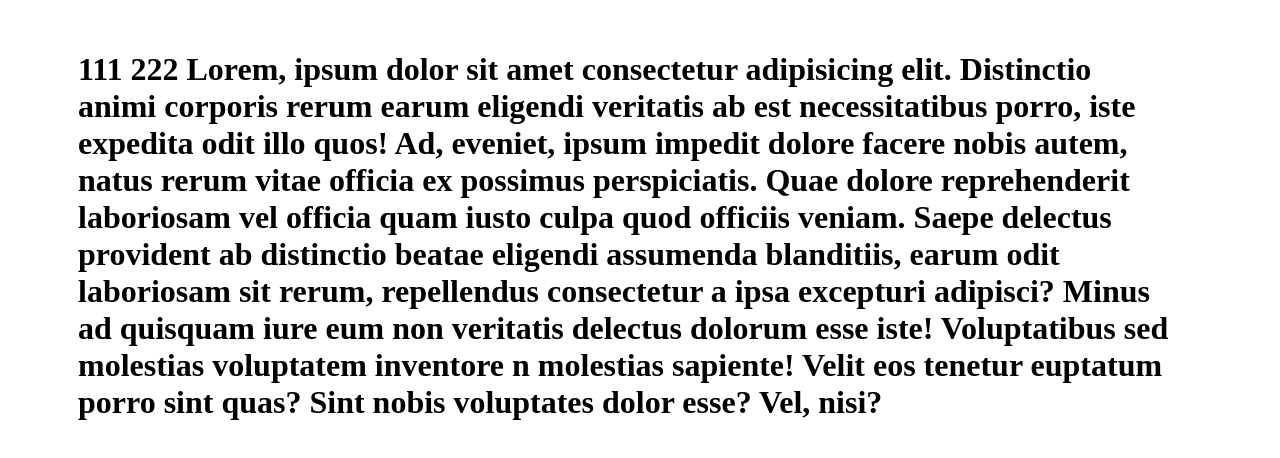
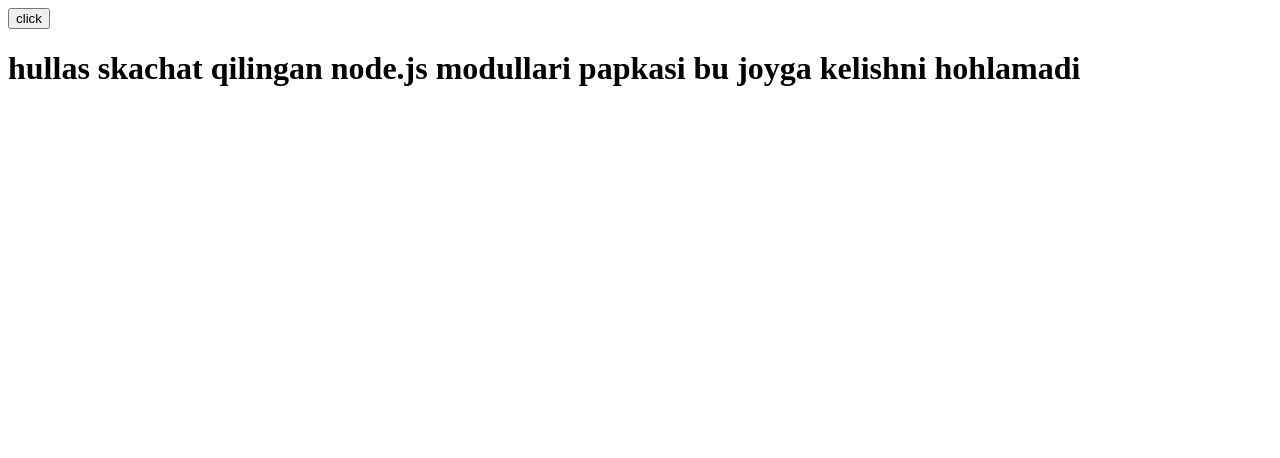
Before and after one commit to NurMuhammad1988/1.node.js-slugify-path, a website: page index.html in a window 1280 px wide. Drawn offline with Linux system fonts and the light colour scheme.

Commit message:
ssssssssssss

```diff
--- a/index.html
+++ b/index.html
@@ -14,22 +14,18 @@
 
 <body>
 
+<div class="container">
+    <div class="row">
+       <button class="btn btn-danger">click</button>
+    </div>
+</div>
 
-    <h1 style="padding: 30px; margin-left: 40px; margin-right: 70px;">111 222 Lorem, ipsum dolor sit amet consectetur
-        adipisicing elit. Distinctio animi corporis rerum earum eligendi
-        veritatis ab est necessitatibus porro, iste expedita odit illo quos! Ad, eveniet, ipsum impedit dolore facere
-        nobis autem, natus rerum vitae officia ex possimus perspiciatis. Quae dolore reprehenderit laboriosam vel
-        officia quam iusto culpa quod officiis veniam. Saepe delectus provident ab distinctio beatae eligendi assumenda
-        blanditiis, earum odit laboriosam sit rerum, repellendus consectetur a ipsa excepturi adipisci? Minus ad
-        quisquam iure eum non veritatis delectus dolorum esse iste! Voluptatibus sed molestias voluptatem inventore
-        n molestias sapiente! Velit eos tenetur
-        euptatum porro sint
-        quas? Sint nobis voluptates dolor esse? Vel, nisi?</h1>
+
+<h1>hullas  skachat qilingan node.js modullari papkasi bu joyga kelishni hohlamadi</h1>
 
 
 
-
-<script src="./app.js"></script>
+<!-- <script src="./app.js"></script> -->
 
 </body>
 
--- /dev/null
+++ b/package.json
@@ -0,0 +1,6 @@
+{
+  "dependencies": {
+    "bootstrap": "^5.2.3",
+    "slugify": "^1.6.6"
+  }
+}
```
Also changed, not shown: app.js (+28 -0 lines), app2.js (+53 -2 lines), 1 other file.
